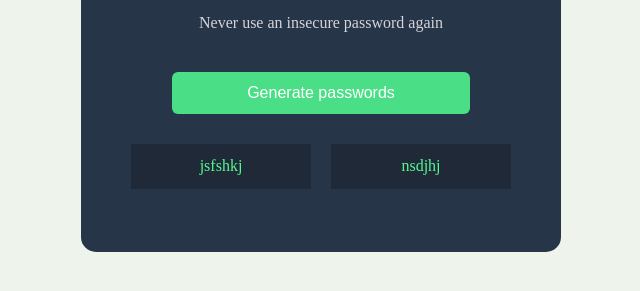
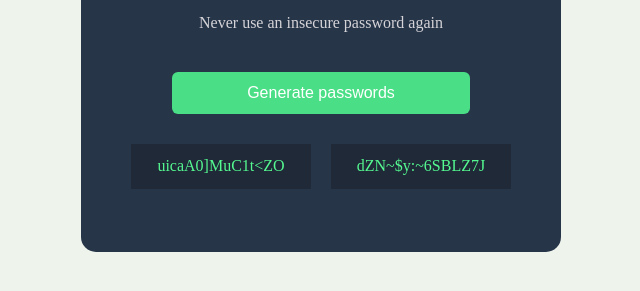
Before and after one commit to Kabilansathiyamoorthy/random-password-generator, a plain HTML site: page index.html in a window 1280 px wide. Both pictures are taken after a click on the button "Generate passwords". Shown: the part 373-664 px from the top of the page, without its empty margins (319-959 px from the left). Drawn offline with Linux system fonts and the light colour scheme.

Commit message:
Implemented JavaScript functionality for Password Generator

```diff
--- a/index.html
+++ b/index.html
@@ -11,13 +11,13 @@
         <h1 id="heading">Generate a<br><span>
         random password</span></h1>
         <p id="heading-p">Never use an insecure password again</p>
-        <button>Generate passwords</button>
+        <button onclick="generate_password()">Generate passwords</button>
         <div class="password">
             <div class="password-box">
-                <p id="password1">jsfshkj</p>
+                <p id="password1"></p>
             </div>
             <div class="password-box">
-                <p id="password2">nsdjhj</p>
+                <p id="password2"></p>
             </div>
         </div>
     </div>
--- a/script.js
+++ b/script.js
@@ -0,0 +1,24 @@
+let characters = [
+    "A","B","C","D","E","F","G","H","I","J","K","L","M",
+    "N","O","P","Q","R","S","T","U","V","W","X","Y","Z",
+    "a","b","c","d","e","f","g","h","i","j","k","l","m",
+    "n","o","p","q","r","s","t","u","v","w","x","y","z",
+    "0","1","2","3","4","5","6","7","8","9",
+    "~","`","!","@","#","$","%","^","&","*",
+    "(",")","-","_","+","=","{","}","[","]",
+    "|","\\",":",";","<",">",",",".","?","/"
+];
+let password_1=document.getElementById("password1");
+let password_2=document.getElementById("password2");
+let password_length=15;
+function generate_password(){
+    password_1.textContent="";
+    password_2.textContent="";
+    for(let i=0;i<password_length;i++)
+{
+    let r1=Math.floor(Math.random()*characters.length);
+    let r2=Math.floor(Math.random()*characters.length);
+    password_1.textContent+=characters[r1];
+    password_2.textContent+=characters[r2];
+}
+}
```
